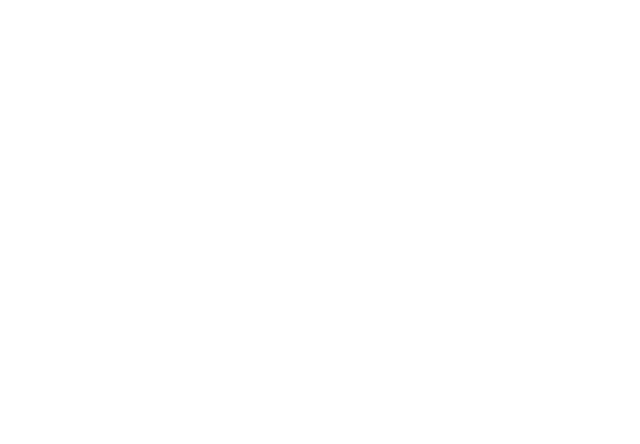
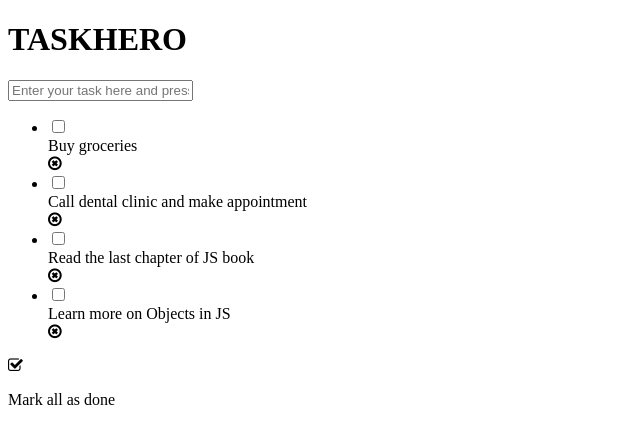
Before and after one commit to Samira64/Taskhero-3rd, a plain HTML site: page index.html in a window 1280 px wide. Shown: the whole page, without its empty margins (0-640 px from the left). Drawn offline with Linux system fonts and the light colour scheme.

Commit message:
HTML content added

```diff
--- a/index.html
+++ b/index.html
@@ -3,10 +3,57 @@
   <head>
     <title>hardcore engineering!</title>
     <link rel="stylesheet"  href= "./css/style.css"/>
-    <link rel="stylesheet"  href="font-awesome/css /font-awesome.min.css"/>
+    <link rel="stylesheet"  href="font-awesome/css/font-awesome.min.css"/>
     <meta charset = "utf=8"/>
  </head>
 <body>
+
+ <div class= "main-content">
+
+      <div class="main-heading">
+     	 <h1>TASK<span id="part2">HERO</span></h1>
+      </div> <!-- main-heading -->
+
+     <div class="task-hero-app">
+
+ 	    <div class="enter-new-task">
+ 	    <input id="new-task-input" type="text" placeholder="Enter your task here and press Enter">
+ 	    </div> <!-- enter-new-task -->
+
+     <div class="task-item-holder">
+
+ 	      <ul class="task-list">
+ 		    <li>
+ 			  <div class="check-box"><input type="checkbox"><div/>
+ 			  <div class="task-name">Buy groceries</div>
+ 			  <div class= "remove-circle"><i class="fa fa-times-circle-o" aria-hidden="true"></i></div>
+            </li>
+ 		    <li>
+ 			  <div class="check-box"><input type="checkbox"></div>
+ 			  <div class="task-name">Call dental clinic and make appointment</div>
+ 			  <div class="remove-circle"><i class="fa fa-times-circle-o" aria-hidden="true"></i></div>
+            </li>
+ 		    <li>
+ 			  <div class="check-box"><input type="checkbox"></div>
+ 			  <div class="task-name">Read the last chapter of JS book</div>
+ 			  <div class="remove=circle"><i class="fa fa-times-circle-o" aria-hidden="true"></i></div>
+            </li>
+ 		    <li>
+ 			  <div class="check-box"><input type="checkbox"></div>
+ 			  <div class="task-name">Learn more on Objects in JS</div>
+ 			  <div class="remove-circle"><i class="fa fa-times-circle-o" aria-hidden="true"></i></div>
+            </li>
+ 	      </ul> <!-- task-list -->
+     </div> <!-- task-item-holder -->
+
+     <footer>
+    <i class="fa fa-check-square-o" aria-hidden="true"></i>
+    <p>Mark all as done</p>
+     </footer>
+
+     </div> <!-- task-hero-app -->
+ </div>  <!--main-content -->
+
  <script type="text/javascript" src= "./js/main.js"></script>
 </body>
 </html>
```
Also changed, not shown: 1 other file. Lines whose indentation alone changed are shown as unchanged.
